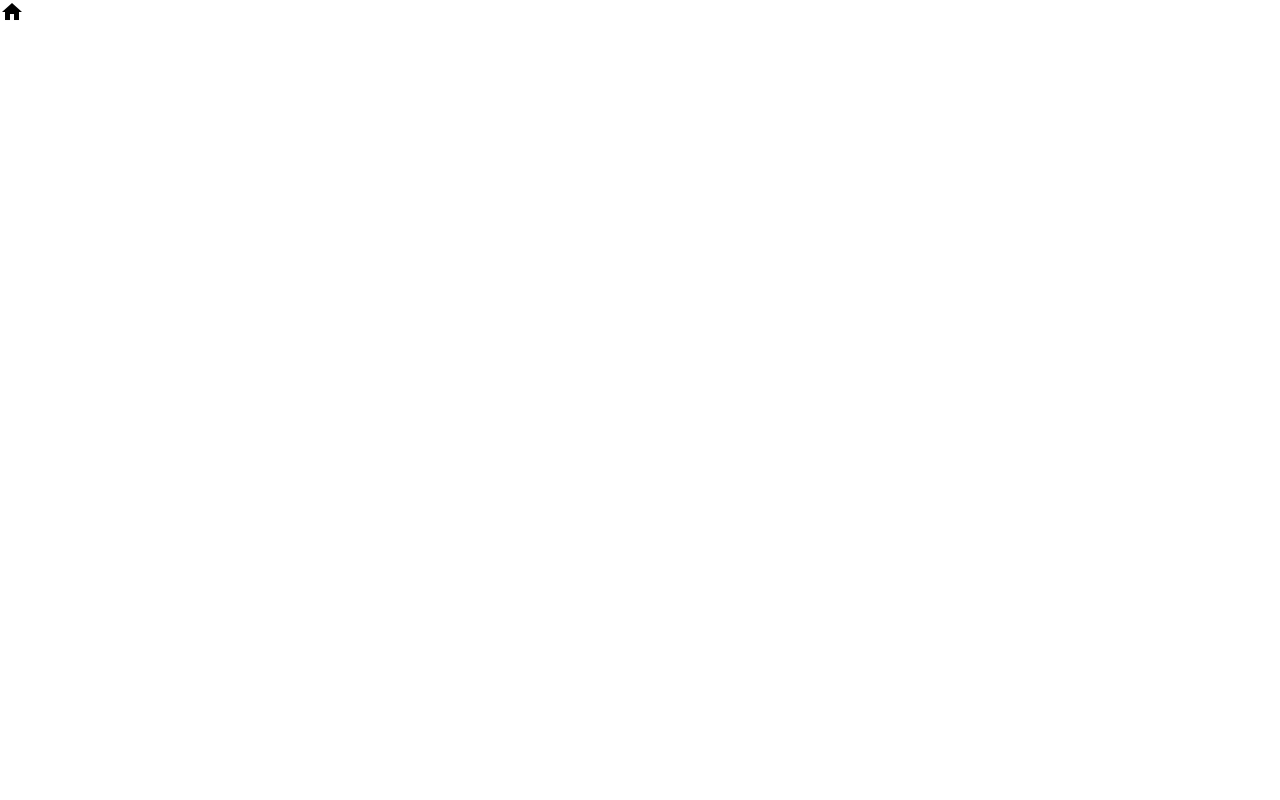
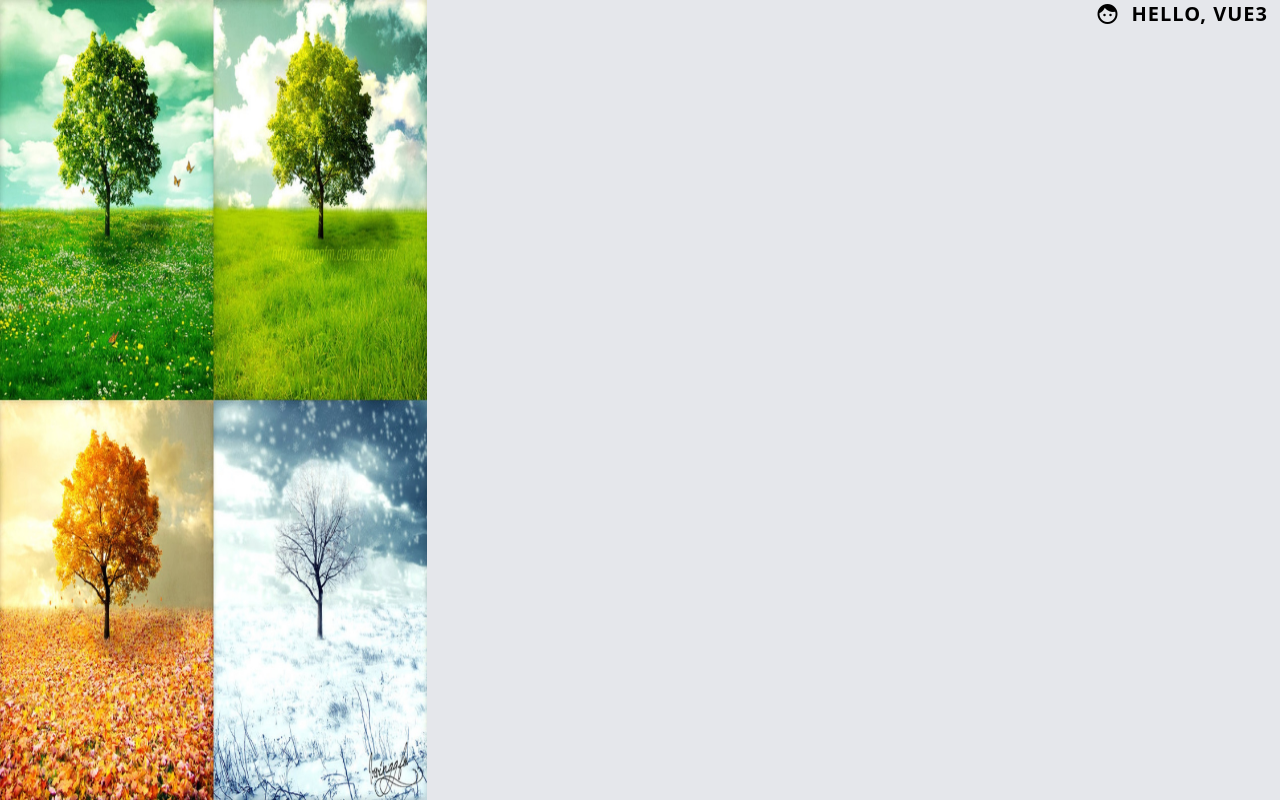
Before and after one commit to athipatwarm1/62130500132, a plain HTML site: page index.html in a window 1280 px wide. Drawn offline with nearby package versions, Linux system fonts and the light colour scheme; some icons are missing.

Commit message:
[update] index.html, main.js

```diff
--- a/index.html
+++ b/index.html
@@ -1,22 +1,36 @@
 <!DOCTYPE html>
 <html lang="en">
+
 <head>
-    <meta charset="UTF-8">
-    <meta name="viewport" content="width=device-width, initial-scale=1.0">
-    <title>Template Document</title>
-    <!--CDN-->
-    <!--https://material.io/resources/icons/-->
-    <link href="https://fonts.googleapis.com/icon?family=Material+Icons"  rel="stylesheet">
-    <!--https://iconmonstr.com/-->
-    <link href="https://cdn.iconmonstr.com/1.3.0/css/iconmonstr-iconic-font.min.css"  rel="stylesheet">
-    <!--https://tailwindcss.com/-->
-    <link href="https://unpkg.com/tailwindcss@^2/dist/tailwind.min.css" rel="stylesheet">
+  <meta charset="UTF-8" />
+  <meta name="viewport" content="width=device-width, initial-scale=1.0" />
+  <title>Basic Vue Js - HelloWorld App</title>
 
-  </head>
+  <!-- https://google.github.io/material-design-icons/#icon-font-for-the-web -->
+  <!-- Using via Google Web Fonts -->
+  <link href="https://fonts.googleapis.com/icon?family=Material+Icons" rel="stylesheet" />
+
+  <!-- https://tailwindcss.com/docs/installation -->
+  <!-- Using Tailwind via CDN -->
+  <link href="https://unpkg.com/tailwindcss@^2/dist/tailwind.min.css" rel="stylesheet" />
+
+  <!-- https://v3.vuejs.org/guide/installation.html#release-notes -->
+  <!-- Vue CDN -->
+  <script src="https://unpkg.com/vue@next"></script>
+
+</head>
+
 <body>
-    <!--MATERIAL ICON-->
-    <i class="material-icons">home</i>
-    <!--ICONMONSTR-->
-    <i class="im im-spotify"></i>
+  <div id="app" class="h-screen w-full bg-gray-200 flex items-start justify-start">
+    <img src="./images/1.jpg" class="w-1/3 h-full">
+    <div class="w-full flex items-center justify-end">
+      <i class="material-icons">face</i>
+      <p class="font-semibold text-xl tracking-wider uppercase px-3"> {{ msg }}</p>
+    </div>
+  </div>
+
+  <!-- my main.js -->
+  <script src="./main.js"></script>
 </body>
+
 </html>
--- a/main.js
+++ b/main.js
@@ -0,0 +1,9 @@
+    const app = {
+        data() {
+            return {
+                msg: 'Hello, Vue3'
+            }
+        }
+
+    }
+    Vue.createApp(app).mount('#app')
```
Also changed, not shown: images/1.jpg (added).
